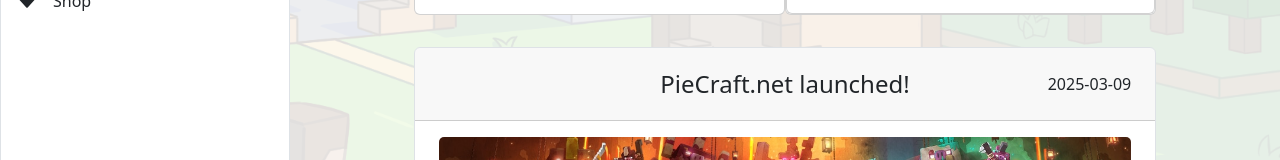
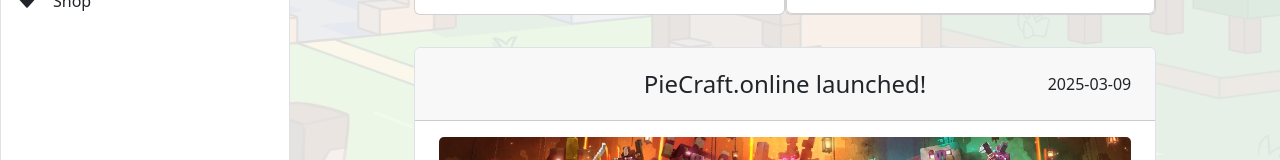
Before and after one commit to grant-pie/pie-craft, a Nuxt app: page / in a window 1280 px wide. Shown: the part 257-417 px from the top of the page. Built offline with nearby package versions, Linux system fonts and the light colour scheme.

Commit message:
Update index.vue

```diff
--- a/pages/index.vue
+++ b/pages/index.vue
@@ -84,7 +84,7 @@
 
   const articles = [
       {
-          title: "PieCraft.net launched!",
+          title: "PieCraft.online launched!",
           publishedAt: '2025-03-09',
           imgUrl: './images/mcraft2.jpeg',
           body: 'Our Minecraft server website is now live! We’re excited to introduce this new hub where players can stay informed and engaged with everything happening on the server. You can now check for upcoming event dates and announcements, view the jobs system, take on unique quests and challenges to unlock special rewards, and browse the in-game shop for useful items and upgrades. Our goal is to provide a seamless way for players to stay connected, whether they are looking for the next big event, working towards job and quest milestones, or shopping for essentials. See you in-game!'
```
